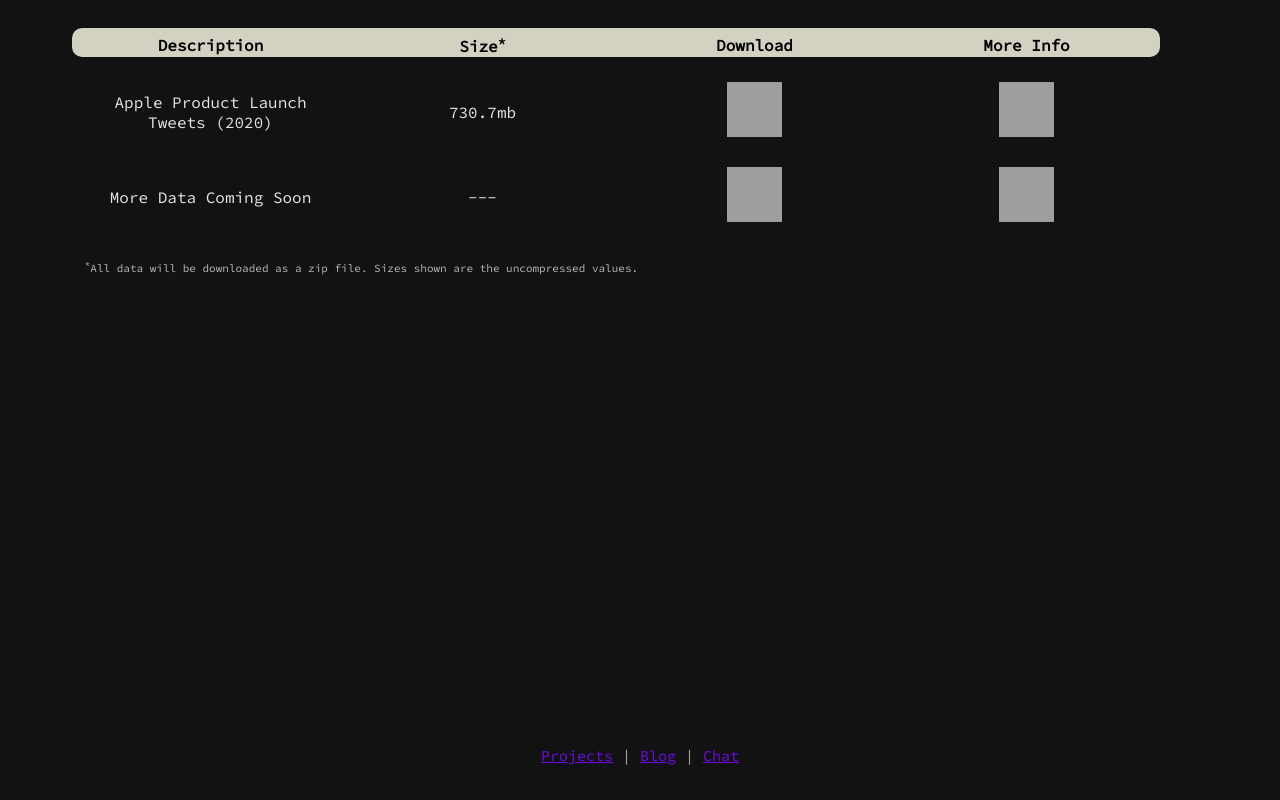
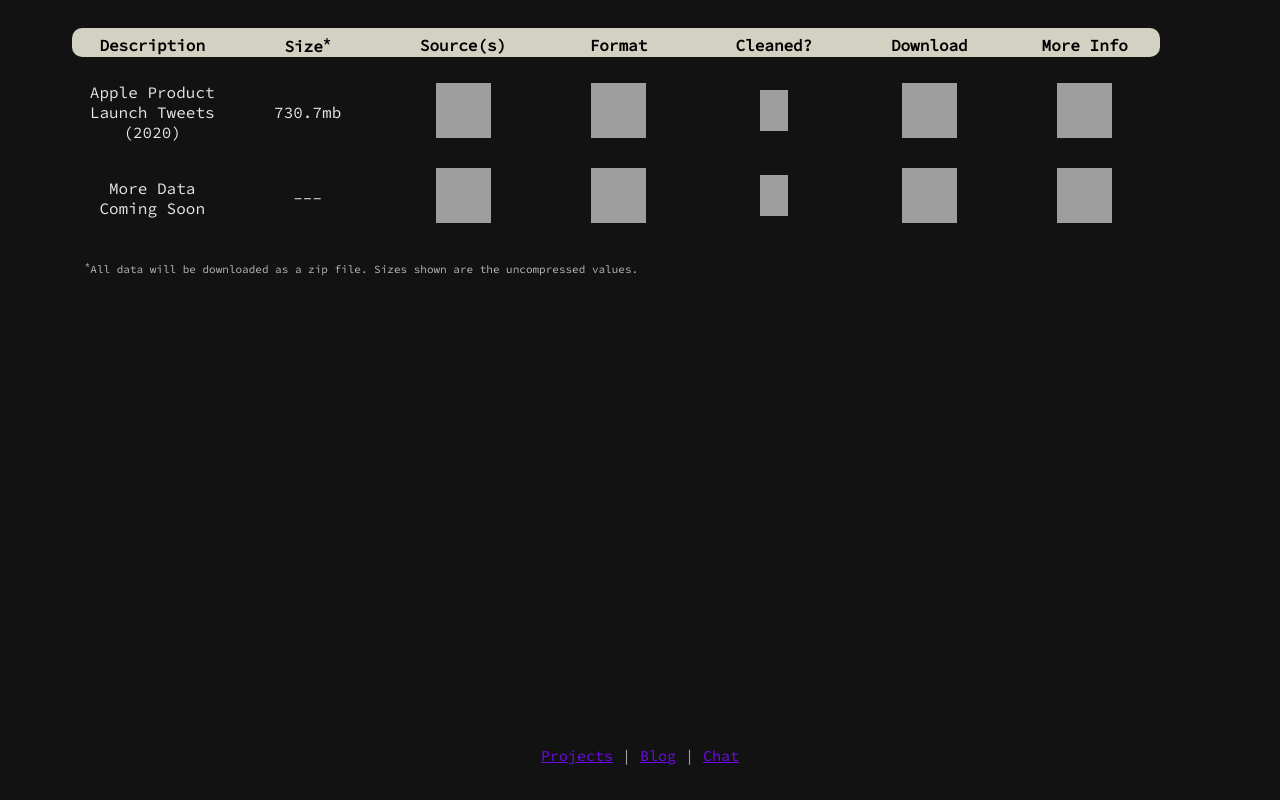
Before and after one commit to brenfrrs/personalsite, a Flask app: page /datasets in a window 1280 px wide. Run offline with Flask 2, Linux system fonts and the light colour scheme; some libraries are stand-ins or nearby versions; grey boxes are pictures that could not be loaded.

Commit message:
added cleaned, format, and source columns along with svg icons for each new column.

```diff
--- a/templates/datasets.html
+++ b/templates/datasets.html
@@ -26,6 +26,9 @@ Medium: >>>>> https://brendanfrrs.medium.com/
         <tr id="col_names">
           <th id="left_head_corner"><strong>Description</strong></th>
           <th>Size<sup>*</sup></th>
+          <th>Source(s)</th>
+          <th>Format</th>
+          <th>Cleaned?</th>
           <th>Download</th>
           <th id="right_head_corner">More Info</th>
         </tr>
@@ -33,21 +36,25 @@ Medium: >>>>> https://brendanfrrs.medium.com/
        <tr class="header">
         <td class="test">Apple Product Launch Tweets (2020)</td>
         <td>730.7mb</td>
-        <td><a href="static/datasets/APPLlaunches.csv.zip" download="APPLlaunches"><img class="download_table_img" src="static/download.svg"></a></td>
-        <td><img class="more_info_img" src="static/info.svg">
+        <td><img class="filetype_icon" src="static/datasets/UI/twitter.svg"></a></td>
+        <td><img class="filetype_icon" src="static/datasets/UI/csv2.svg"></a></td>
+        <td><img class="is_cleaned" src="static/datasets/UI/cross.svg"></a></td>
+        <td><a href="static/datasets/APPLlaunches.csv.zip" download="APPLlaunches"><img class="download_table_img" src="static/datasets/UI/download.svg"></a></td>
+        <td><img class="more_info_img" src="static/datasets/UI/info.svg">
       </td>
       </tr>
   <tr class="hidden">
-    <td colspan=2><span class="data_info">1.2 million tweets from 9/1/2020 to 12/1/2020. This was an interesting period of time because Apple had 3 major product launch events: <a href="https://youtu.be/b13xnFp_LJs">Time Flies</a> / <a href="https://youtu.be/KR0g-1hnQPA">Hi, Speed</a> / <a href="https://youtu.be/5AwdkGKmZ0I">One More Thing.</a> All tweets over the previously mentioned period containing the following search terms were collected: <span style="font-style: italic;">"IPhone 12", "Apple Silicon", "M1 Macbook", "New Macbook", "IPhone 12 Pro", "New Apple", "New IPhone", "Silicon"</span>. The data was collected using twint. <br><br> The Features: date, timezone, user_id, (user)name, location, tweet, reply count, retweet count, like count, and search term. <br><br> Link to my project repo using this data can be found - <a href="https://github.com/brenfrrs/twitter_sentiment_analysis">here</a> </span></td>
-    <td><span class="data_info">Source: <br><br> Format: </span></td>
-    <td><span class="data_info">Twitter <br><br> CSV</span></td>
+    <td colspan=7><p class="data_info">1.2 million tweets from 9/1/2020 to 12/1/2020. This was an interesting period of time because Apple had 3 major product launch events: <a href="https://youtu.be/b13xnFp_LJs">Time Flies</a> / <a href="https://youtu.be/KR0g-1hnQPA">Hi, Speed</a> / <a href="https://youtu.be/5AwdkGKmZ0I">One More Thing.</a> All tweets over the previously mentioned period containing the following search terms were collected: <span style="font-style: italic;">"IPhone 12", "Apple Silicon", "M1 Macbook", "New Macbook", "IPhone 12 Pro", "New Apple", "New IPhone", "Silicon"</span>. The data was collected using twint. <p class="data_info"> Features: date, timezone, user_id, (user)name, location, tweet, reply count, retweet count, like count, and search term. </p> <p class="data_info"> Link to my project repo using this data can be found - <a href="https://github.com/brenfrrs/twitter_sentiment_analysis">here</a> </p></p></td>
   </tr>
 
       <tr class="header">
         <td class="test">More Data Coming Soon</td>
         <td>---</td>
-        <td><img class="download_table_img" src="static/download.svg"></td>
-        <td><img class="more_info_img" src="static/info.svg">
+        <td><img class="filetype_icon" src="static/datasets/UI/placeholder_file.svg"></a></td>
+        <td><img class="filetype_icon" src="static/datasets/UI/placeholder_file.svg"></a></td>
+        <td><img class="is_cleaned" src="static/datasets/UI/check.svg"></a></td>
+        <td><img class="download_table_img" src="static/datasets/UI/download.svg"></td>
+        <td><img class="more_info_img" src="static/datasets/UI/info.svg">
       </td>
       </tr>
   <tr class="hidden">
```
